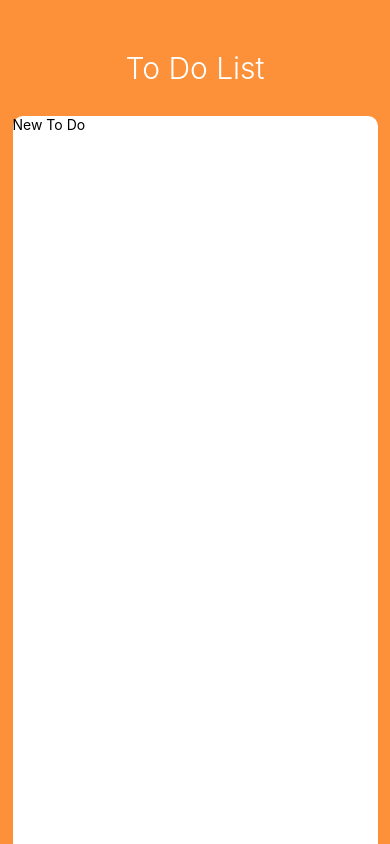
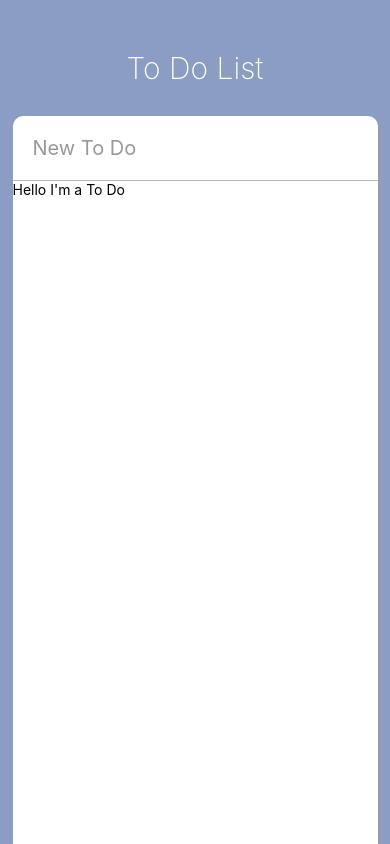
Before and after one commit to fullyalive/practice-toDoListApp, a React Native app in the folder to-do-list-app/: screen / in a window 390 px wide. Built offline with nearby package versions, Linux system fonts and the light colour scheme.

Commit message:
Codint the UI

```diff
--- a/to-do-list-app/App.js
+++ b/to-do-list-app/App.js
@@ -6,36 +6,58 @@
   StatusBar,
   TextInput,
   Dimensions,
-  Platform
+  Platform,
+  ScrollView
 } from "react-native";
+import ToDo from "./ToDo";
 
 const { width, height } = Dimensions.get("window");
 
 export default class App extends React.Component {
+  state = {
+    newToDo: ""
+  };
   render() {
+    const { newToDo } = this.state;
     return (
       <View style={styles.container}>
         <StatusBar barStyle="light-content" />
         <Text style={styles.title}>To Do List</Text>
         <View style={styles.card}>
-          <TextInput style={styles.input} placeholder={"New To Do"} />
+          <TextInput
+            style={styles.input}
+            placeholder={"New To Do"}
+            value={newToDo}
+            onChangeText={this._controlNewToDo}
+            placeholderTextColor={"#999"}
+            returnKeyType={"done"}
+            autoCorrect={false}
+          />
+          <ScrollView>
+            <ToDo />
+          </ScrollView>
         </View>
       </View>
     );
   }
+  _controlNewToDo = text => {
+    this.setState({
+      newToDo: text
+    });
+  };
 }
 
 const styles = StyleSheet.create({
   container: {
     flex: 1,
-    backgroundColor: "#fc913a",
+    backgroundColor: "#8b9dc3",
     alignItems: "center"
   },
   title: {
     color: "white",
     fontSize: 30,
     marginTop: 50,
-    fontWeight: "300",
+    fontWeight: "200",
     marginBottom: 30
   },
   card: {
@@ -59,5 +81,10 @@
       }
     })
   },
-  input: {}
+  input: {
+    padding: 20,
+    borderBottomColor: "#bbb",
+    borderBottomWidth: StyleSheet.hairlineWidth,
+    fontSize: 20
+  }
 });
--- /dev/null
+++ b/to-do-list-app/ToDo.js
@@ -0,0 +1,14 @@
+import React, { Component } from "react";
+import { View, Text, TouchableOpacity, StyleSheet } from "react-native";
+
+export default class ToDo extends Component {
+  render() {
+    return (
+      <View>
+        <Text>Hello I'm a To Do</Text>
+      </View>
+    );
+  }
+}
+
+const styles = StyleSheet.create({});
```
